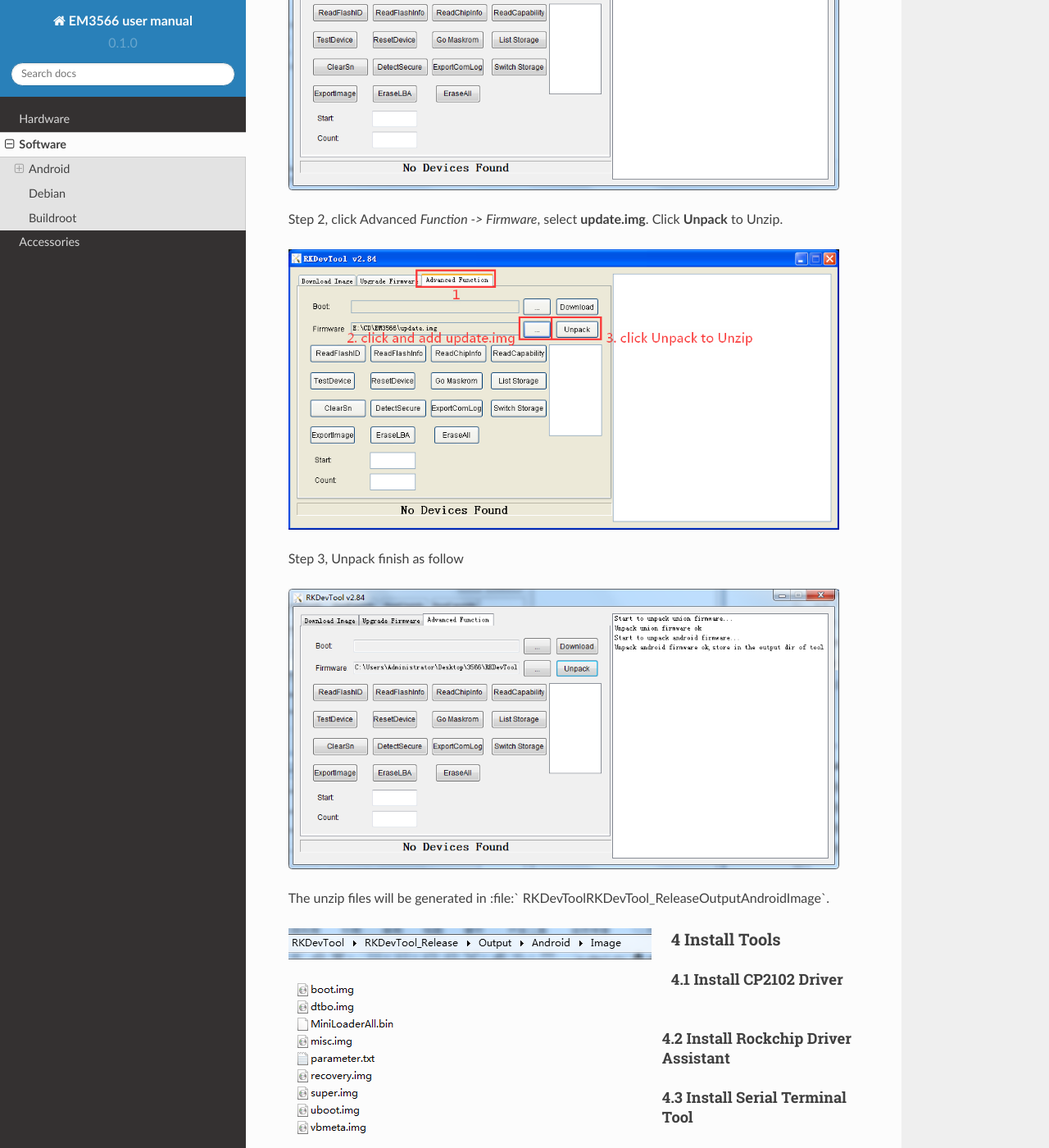
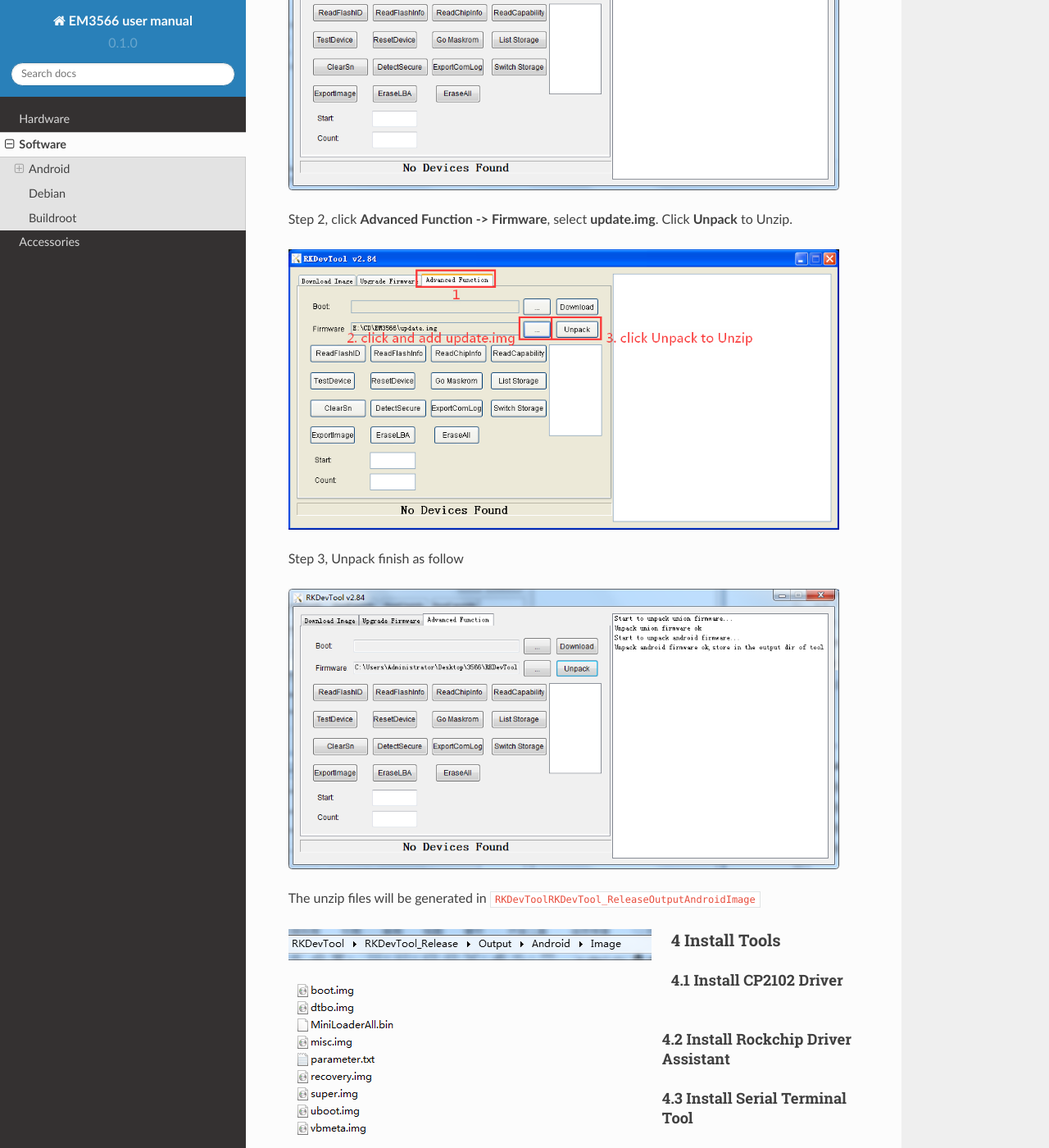
Before and after one commit to boardcon/EM3566, a Sphinx documentation site: the page built from docs/source/software.rst, in a window 1280 px wide and 1400 px high, scrolled down 5652 px. Shown: the whole window at 82% size. Built offline with Sphinx 7.4.7 and the Read the Docs theme 2.0.0, drawn with Linux system fonts in a browser that asks for light colours.

Commit message:
Update software.rst

```diff
--- a/docs/source/software.rst
+++ b/docs/source/software.rst
@@ -175,7 +175,7 @@
    :alt: generated update.img
 
 3.2 Unzip Firmware
-""""""""""""""""""
+"""""""""""""""""""""""
 
 Unzip Firmware in windows.
 
@@ -185,7 +185,7 @@
    :align: left
    :alt: open RKDevTool.exe
 
-Step 2, click Advanced *Function -> Firmware*, select **update.img**. Click **Unpack** to Unzip.
+Step 2, click **Advanced Function -> Firmware**, select **update.img**. Click **Unpack** to Unzip.
 
 .. figure:: ./image/EM3566_SBC_Android11_figure_13.png
    :align: left
@@ -197,7 +197,7 @@
    :align: left
    :alt: Unpack finish
 
-The unzip files will be generated in :file:` \RKDevTool\RKDevTool_Release\Output\Android\Image`.
+The unzip files will be generated in :file:`\RKDevTool\RKDevTool_Release\Output\Android\Image`
 
 .. figure:: ./image/EM3566_SBC_Android11_figure_15.png
    :align: left
```
